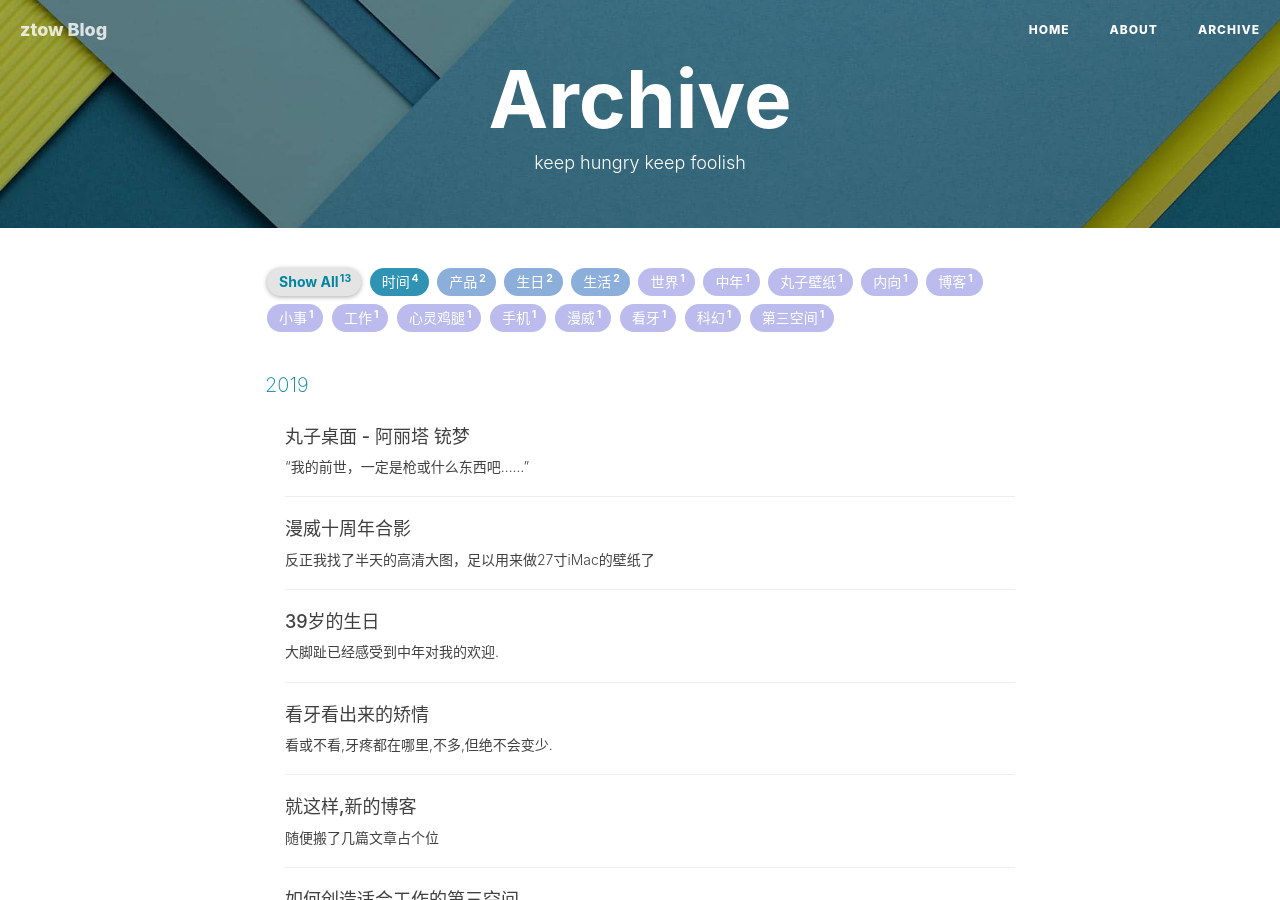
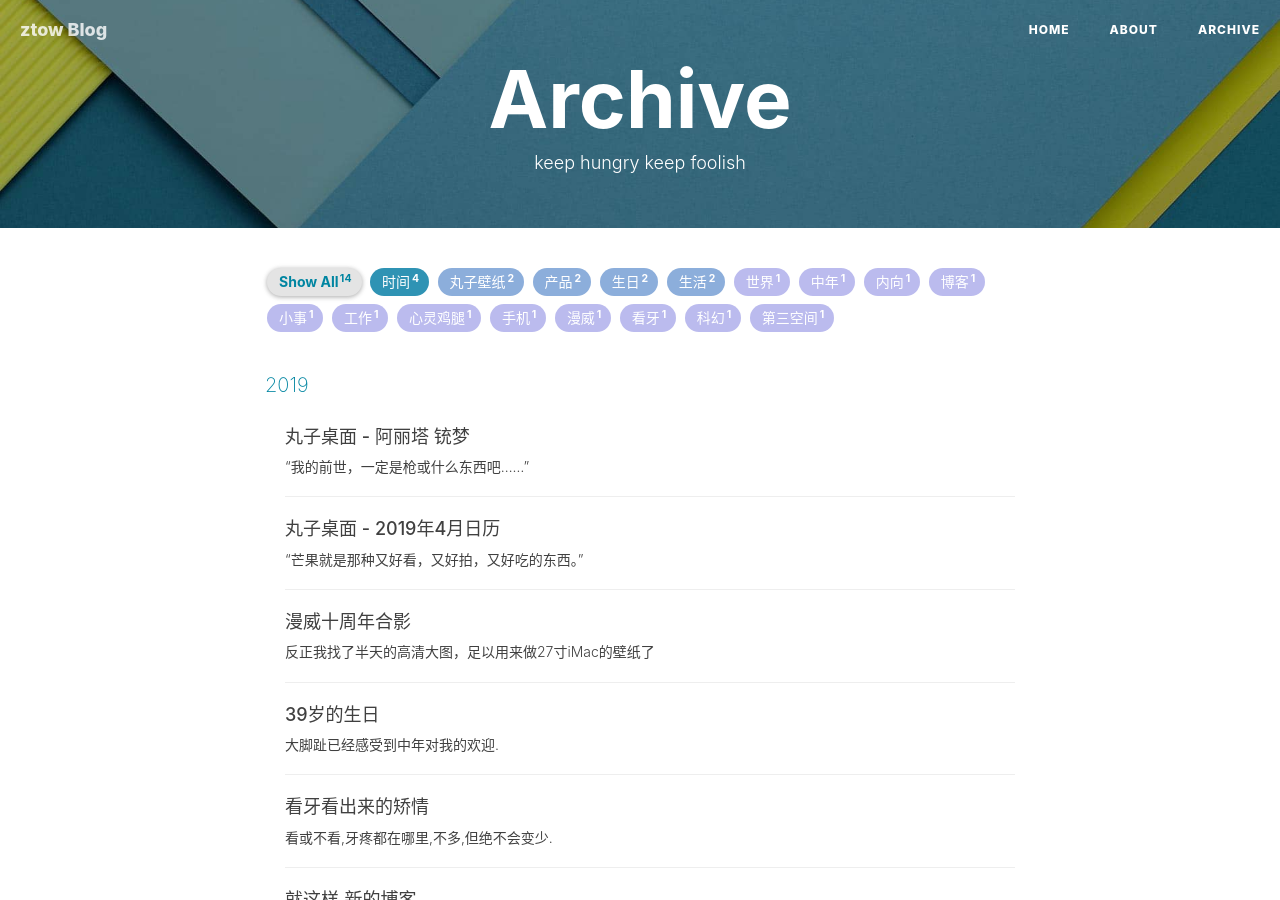
Before and after one commit to ztow/wdphoto, a Jekyll site: the page built from archive.html, in a window 1280 px wide and 900 px high. Built offline with Jekyll 4.4.1, drawn with Linux system fonts in a browser that asks for light colours; nearby versions of some CDN libraries; comment, search, counter and statistics services are not loaded.

Commit message:
no message

```diff
--- /dev/null
+++ b/_posts/2019-03-29-wanzidesktop-April.md
@@ -0,0 +1,18 @@
+---
+layout: post
+title: "丸子桌面 - 2019年4月日历"
+subtitle: "“芒果就是那种又好看，又好拍，又好吃的东西。”"
+author: "ztow"
+header-img: "img/about-bg-walle.jpg"
+tags:
+  - 丸子壁纸
+
+---
+
+四月壁纸，适合4K屏
+
+老规矩，右键图片另存就是大图啦。
+
+![][image-1]
+
+[image-1]:	/img/post-img-April.jpg
```
Also changed, not shown: _posts/2019-03-29-wanzidesktop-Alita.md (+2 -0 lines), img/post-img-April.jpg (added), 2 other files.
